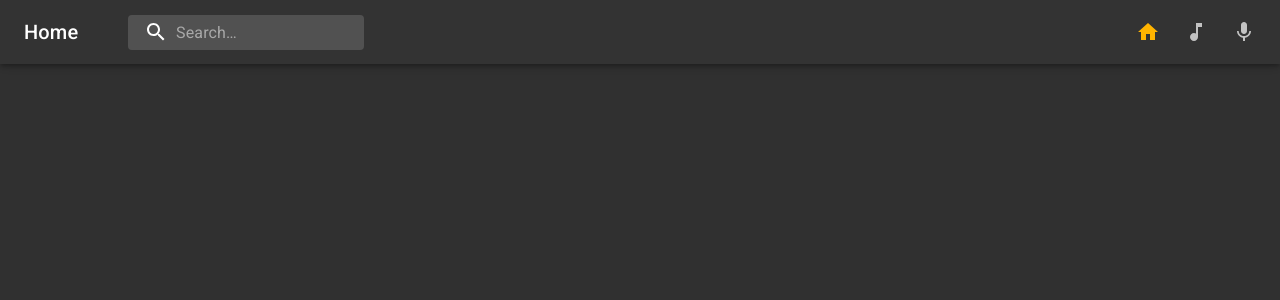
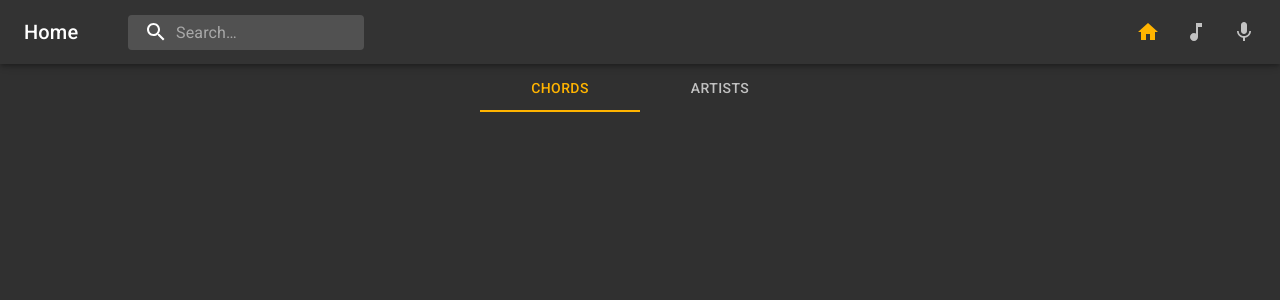
Before and after one commit to toe-pyae-sone-oo/gitabza-ui-material, a React (Create React App) app: page /search in a window 1280 px wide. Shown: the top 300 px of the page. Built offline with nearby package versions, Linux system fonts and the light colour scheme.

Commit message:
search view

```diff
--- /dev/null
+++ b/src/components/SearchTab/SearchTab.js
@@ -0,0 +1,39 @@
+import React, { useState, useEffect } from 'react'
+import Tabs from '@material-ui/core/Tabs'
+import Tab from '@material-ui/core/Tab'
+
+const WIDTH_LIMIT = 768
+
+const SearchTab = ({ tab, changeTab }) => {
+  const [prevWidth, setPrevWidth] = useState(-1)
+
+  useEffect(() => {
+    const updateWidth = () => {
+      const width = window.innerWidth
+      setPrevWidth(width)
+    }
+
+    updateWidth()
+
+    window.addEventListener('resize', updateWidth)
+
+    return () => window.removeEventListener('resize', updateWidth)
+
+  }, [prevWidth])
+
+  return (
+    <Tabs
+      value={tab}
+      onChange={(_, newTab) => changeTab(newTab)}
+      indicatorColor="primary"
+      textColor="primary"
+      centered
+      variant={prevWidth < WIDTH_LIMIT ? 'fullWidth' : 'standard'}
+    >
+      <Tab label="Chords" />
+      <Tab label="Artists" />
+    </Tabs>
+  )
+}
+
+export default SearchTab
--- a/src/layout/DefaultLayout/DefaultLayout.js
+++ b/src/layout/DefaultLayout/DefaultLayout.js
@@ -8,6 +8,7 @@ import Artists from '../../views/Artists/Artists'
 import ArtistPreview from '../../views/ArtistPreview/ArtistPreview'
 import Navigation from '../../components/Navigation/Navigation'
 import useStyles from './DefaultLayoutStyle'
+import Search from '../../views/Search/Search'
 
 const routes = [
   {
@@ -50,6 +51,7 @@ const DefaultLayout = ({ history }) => {
       <Container
         maxWidth="lg"
         className={classes.layoutContainer}
+        style={{ paddingTop: path === '/search' ? 0 : null }}
       >
         <Switch>
           <Route exact path="/" component={Home} />
@@ -57,6 +59,7 @@ const DefaultLayout = ({ history }) => {
           <Route path="/chords/:id" component={ChordPreview} />
           <Route exact path="/artists" component={Artists} />
           <Route path="/artists/:id" component={ArtistPreview} />
+          <Route path="/search" component={Search} />
         </Switch>
       </Container>
     </div>
--- /dev/null
+++ b/src/views/Search/Search.js
@@ -0,0 +1,16 @@
+import React, { useState } from 'react'
+import SearchTab from '../../components/SearchTab/SearchTab'
+
+const Search = () => {
+  const [tab, setTab] = useState(0)
+  return (
+    <>
+      <SearchTab
+        tab={tab}
+        changeTab={setTab}
+      />
+    </>
+  )
+}
+
+export default Search
```
Also changed, not shown: src/views/Search/SearchStyle.js (added, +9 -0 lines), src/components/SearchTab/SearchTabStyle.js (added).
